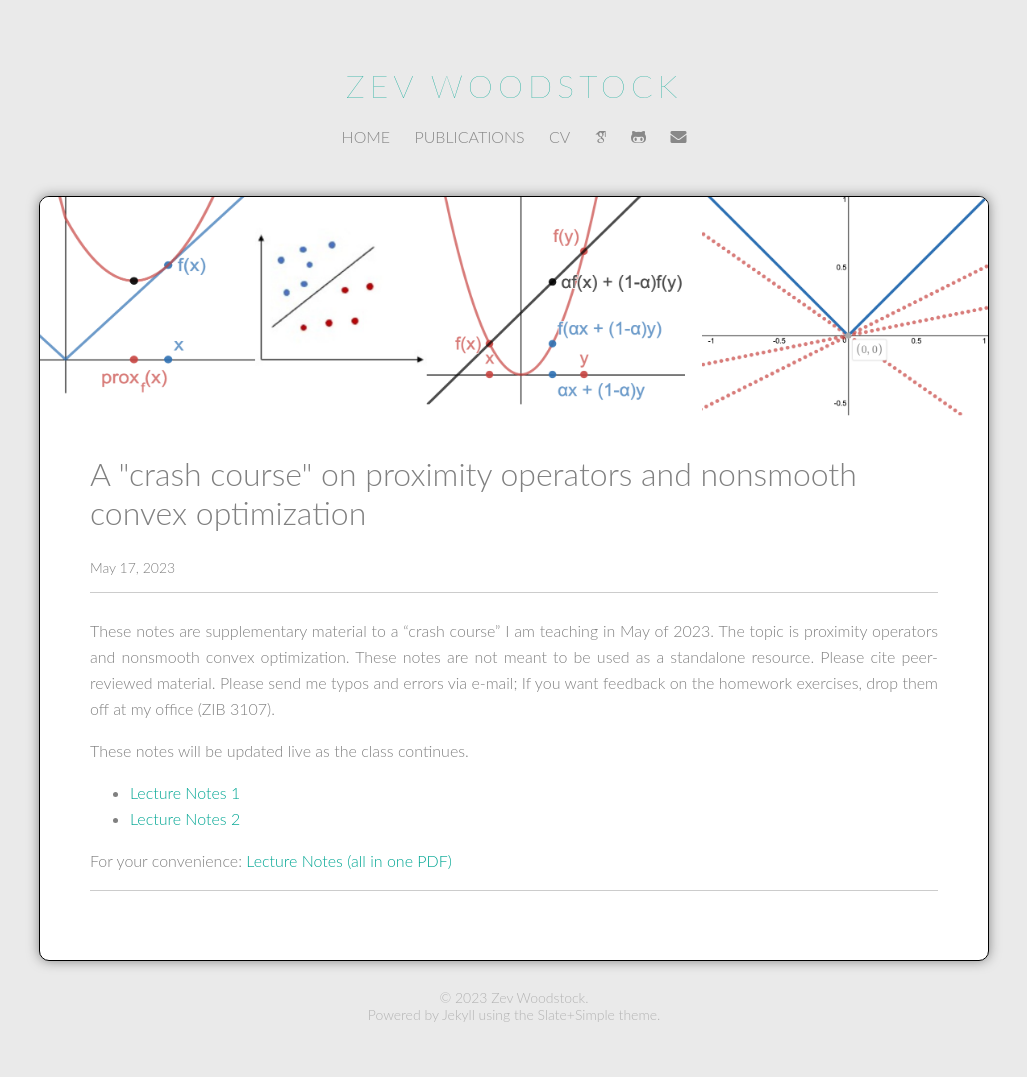
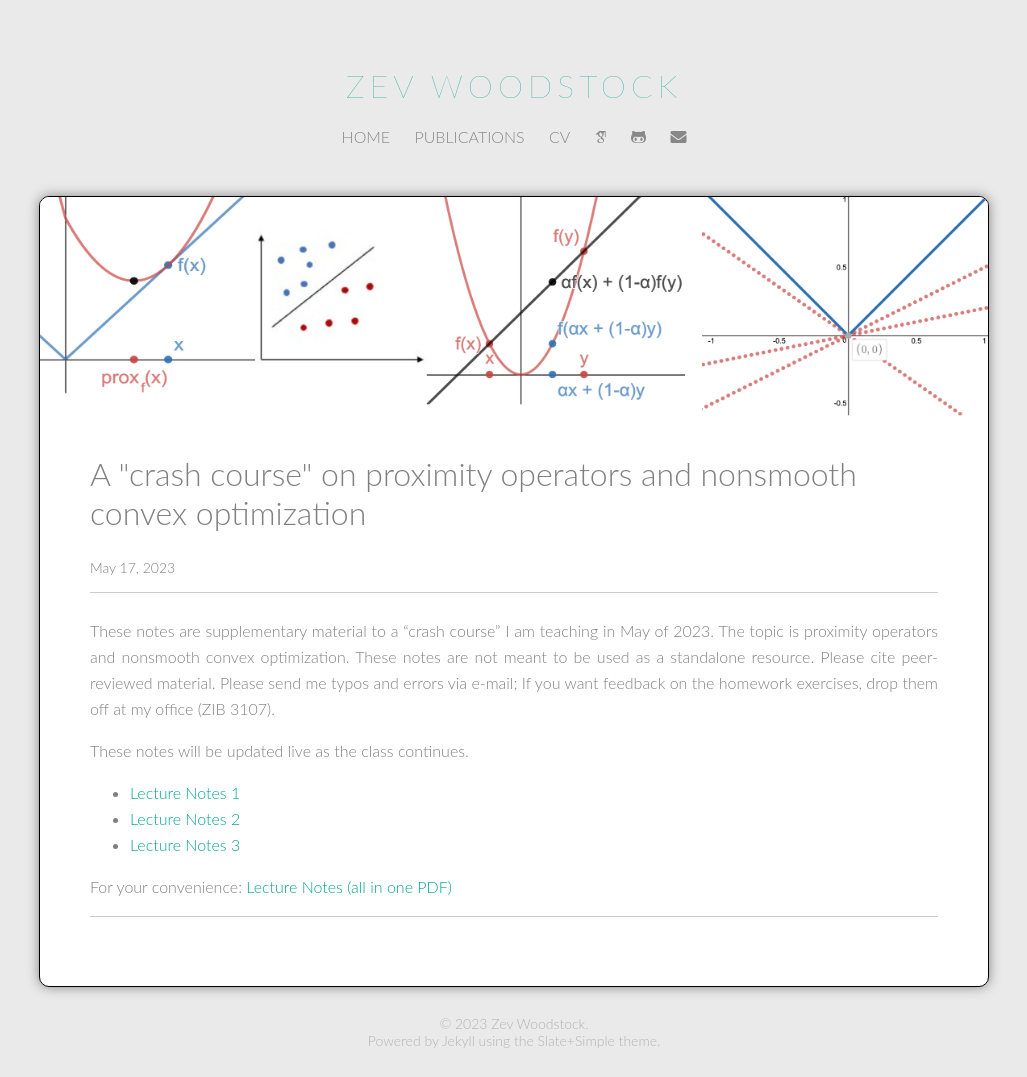
Before and after one commit to zevwoodstock/zevwoodstock.github.io, a Jekyll site: the page built from posts/_posts/2023-05-17-proxclass.md, in a window 1280 px wide. Shown: the whole page, without its empty margins (126-1153 px from the left). Built offline with Jekyll 4.4.1, drawn with Linux system fonts in a browser that asks for light colours; some web fonts are replaced; before the commit the page ends 1051 px from its top, so only the background shows below that.

Commit message:
fixed course page

```diff
--- a/posts/_posts/2023-05-17-proxclass.md
+++ b/posts/_posts/2023-05-17-proxclass.md
@@ -26,6 +26,9 @@ These notes will be updated live as the class continues.
 <li>
  <a href="/media/publications/prox-notes-2.pdf">Lecture Notes 2</a>
 </li>
+<li>
+ <a href="/media/publications/prox-notes-3.pdf">Lecture Notes 3</a>
+</li>
 </ul>
 
 For your convenience: <a href="/media/publications/prox-notes-may23.pdf">Lecture Notes (all in one PDF)</a>
```
